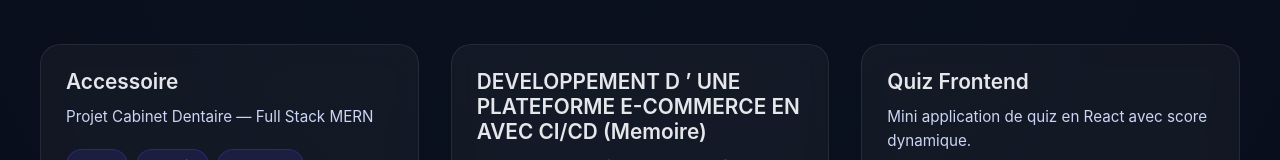
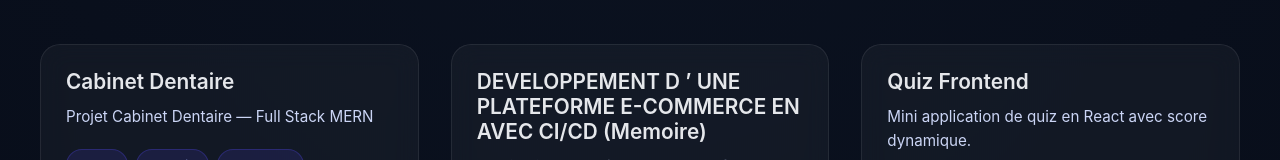
Before and after one commit to marwanbarhoumi/Portfolio-Marwan, a React (Create React App) app in the folder frontend/: page /projects in a window 1280 px wide. Shown: the part 280-440 px from the top of the page. Built offline with nearby package versions, Linux system fonts and the light colour scheme.

Commit message:
first commit

```diff
--- a/frontend/src/data/projects.js
+++ b/frontend/src/data/projects.js
@@ -1,6 +1,6 @@
 const projects = [
   {
-    title: "Accessoire",
+    title: "Cabinet Dentaire",
     description: "Projet Cabinet Dentaire — Full Stack MERN",
     image: "https://cabinet-dentiste.vercel.app",
     github: "https://github.com/marwanbarhoumi/cabinet-dentiste",
```
